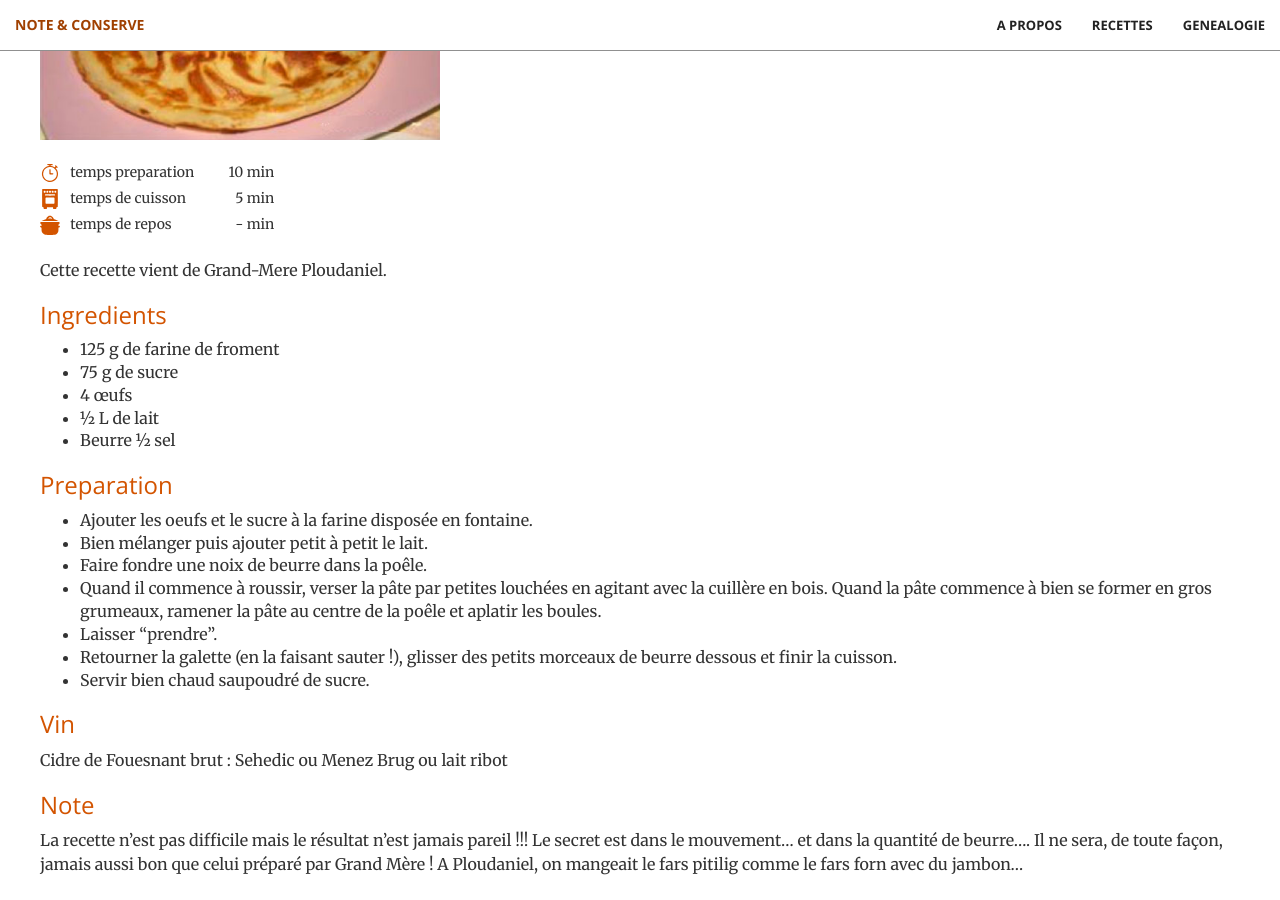
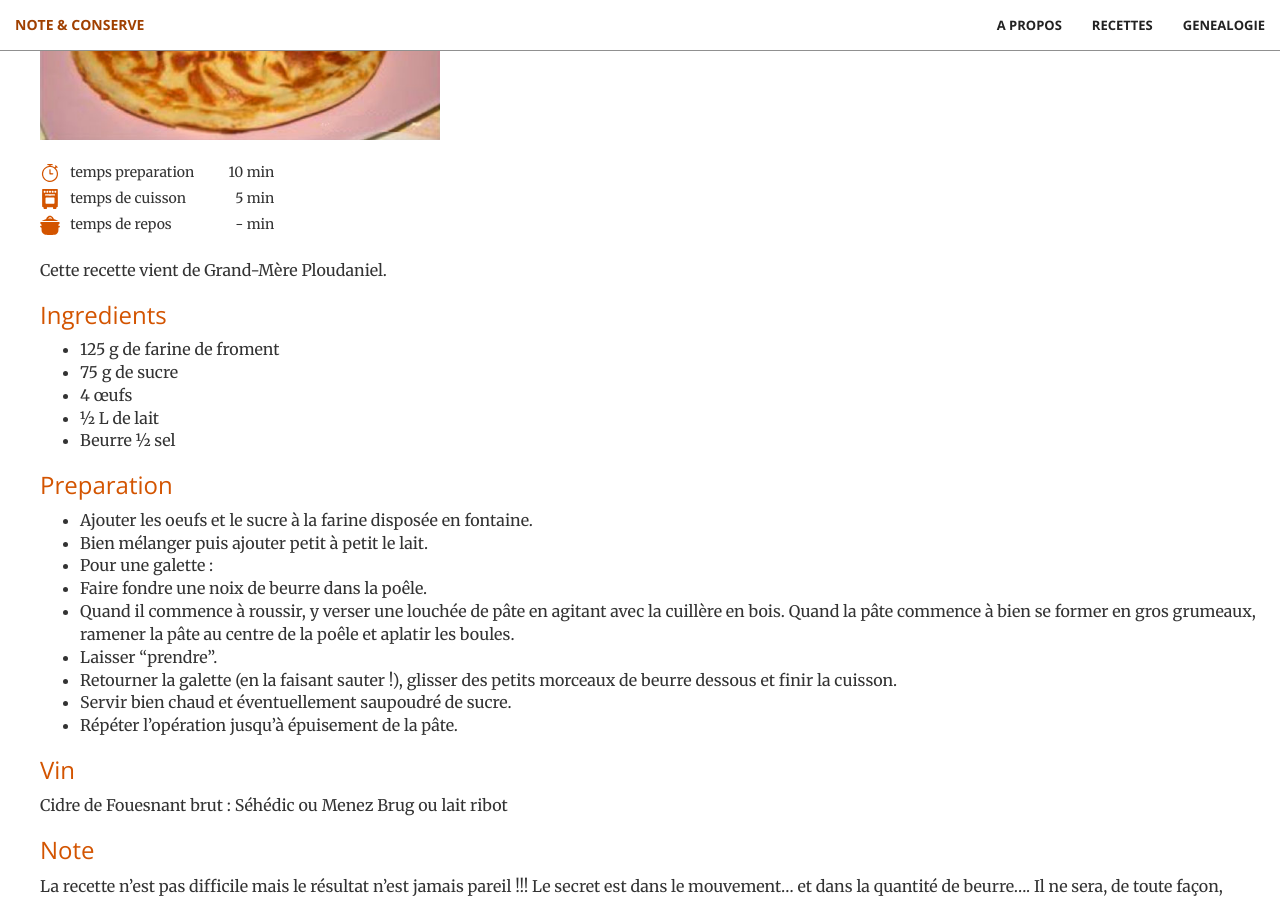
Before and after one commit to brignogan/brignogan.github.io, a Jekyll site: the page built from _posts/2018-05-07-farspitilig.md, in a window 1280 px wide and 900 px high, scrolled down 1132 px. Built offline with Jekyll 4.4.1, drawn with Linux system fonts in a browser that asks for light colours; before the commit the page ends 2008 px from its top, so only the background shows below that.

Commit message:
nouvelle correction farspitilig
ajout du nombre de personnes

```diff
--- a/_posts/2018-05-07-farspitilig.md
+++ b/_posts/2018-05-07-farspitilig.md
@@ -7,8 +7,9 @@
 temps_preparation: 10
 temps_cuisson: 5
 temps_repos: '-'
+nbre_personne: ‘pour 4 personnes’
 ---
-Cette recette vient de Grand-Mere Ploudaniel.
+Cette recette vient de Grand-Mère Ploudaniel.
 
 ### Ingredients
 * 125 g de farine de froment
@@ -20,14 +21,16 @@
 ### Preparation
 * Ajouter les oeufs et le sucre à la farine disposée en fontaine.
 * Bien mélanger puis ajouter petit à petit le lait.
+* Pour une galette :
 * Faire fondre une noix de beurre dans la poêle.
-* Quand il commence à roussir, verser la pâte par petites louchées en agitant avec la cuillère en bois. Quand la pâte commence à bien se former en gros grumeaux, ramener la pâte au centre de la poêle et aplatir les boules.
+* Quand il commence à roussir, y verser une louchée de pâte en agitant avec la cuillère en bois. Quand la pâte commence à bien se former en gros grumeaux, ramener la pâte au centre de la poêle et aplatir les boules.
 * Laisser “prendre”.
 * Retourner la galette (en la faisant sauter !), glisser des petits morceaux de beurre dessous et finir la cuisson.
-* Servir bien chaud saupoudré de sucre.
+* Servir bien chaud et éventuellement saupoudré de sucre.
+* Répéter l’opération jusqu’à épuisement de la pâte.
 
 ### Vin
-Cidre de Fouesnant brut : Sehedic ou Menez Brug
+Cidre de Fouesnant brut : Séhédic ou Menez Brug
 ou lait ribot
 
 ### Note
```
